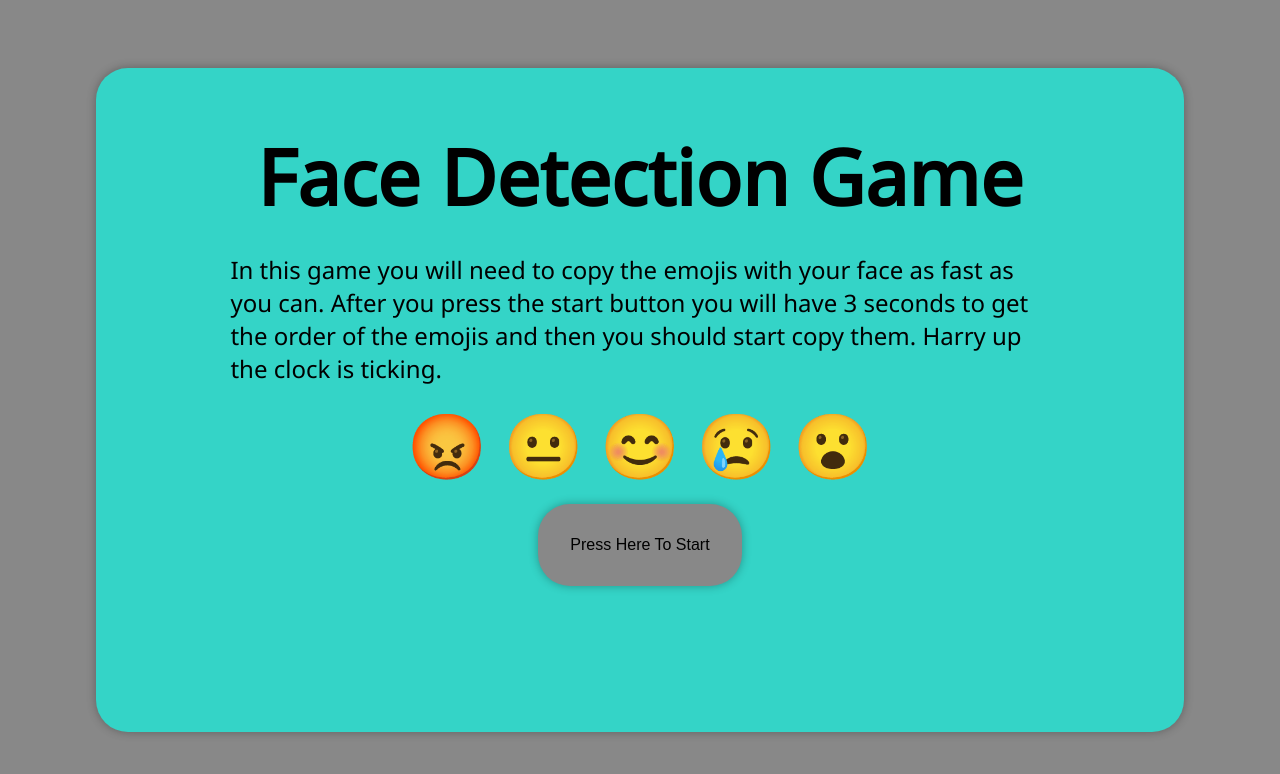
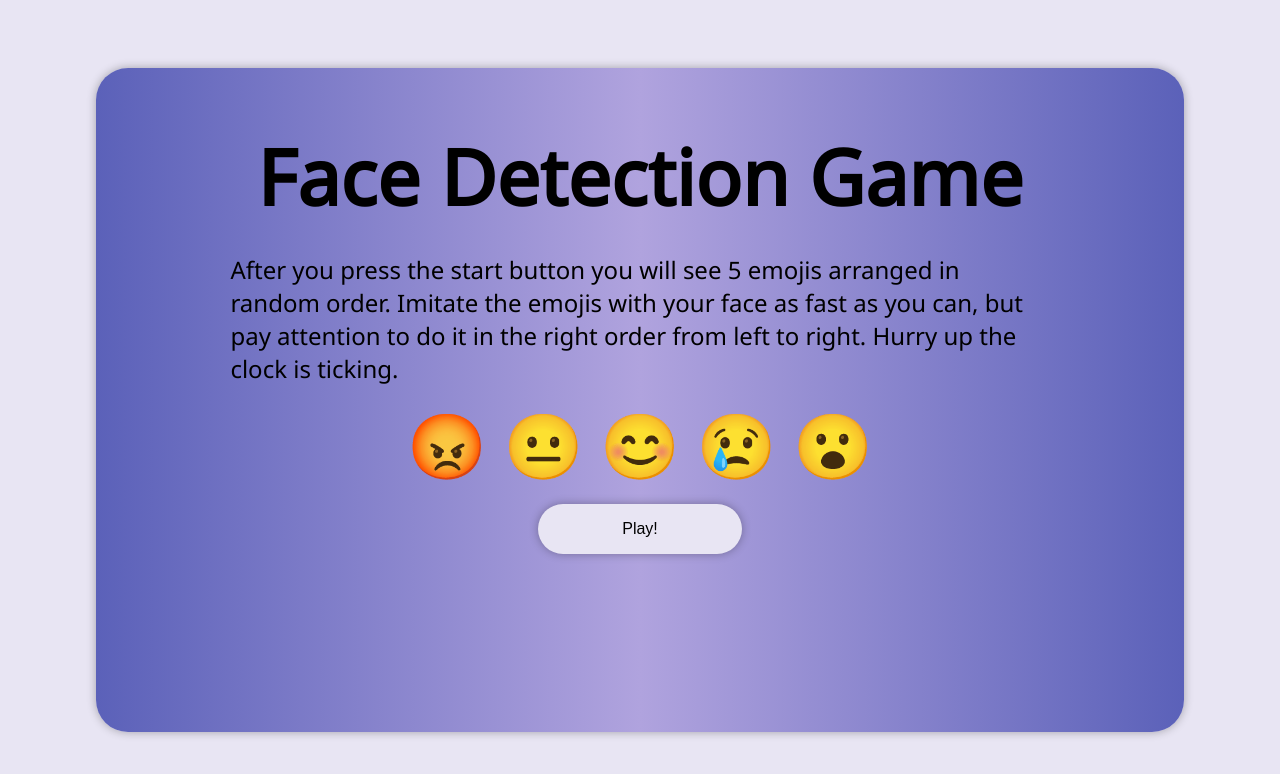
Before and after one commit to ManorHazaz/face-detection-api-game, a plain HTML site: page index.html in a window 1280 px wide. Drawn offline with Linux system fonts and the light colour scheme.

Commit message:
Style improvements

```diff
--- a/css/game.css
+++ b/css/game.css
@@ -13,6 +13,7 @@
 .game-container .game-board
 {
     width: 92vh;
+
 }
 
 .game-container .emojis-todo
@@ -32,14 +33,50 @@
 
 .game-container .timer
 {
-    position: fixed;
-    top: 5%;
+    position: absolute;
+    top: 0;
     left: 50%;
-    transform: translate(-50%, -50% );
+    transform: translateX( -50% );
     font-size: 2rem;
-    background: var(--primary-color);
+    background: var(--secondary-color);
     padding: 0 1rem;
-    border-radius: 1rem;
+    border-bottom-left-radius: 2rem;
+    border-bottom-right-radius: 2rem;
+    box-shadow: 0 0 10px 0 rgba(0, 0, 0, 0.3);
+}
+
+.game-container .mute, .game-container .developer-mode
+{
+    background: none;
+    border: none;
+    font-size: 5vw;
+    top: 2%;
+    left: 5%;
+    transform: translateX( -50% );
+    position: absolute;
+}
+
+.game-container .developer-mode
+{
+    top: 15%;
+}
+
+.game-container .muted::after, .game-container .off::after
+{
+    content: '';
+    position: absolute;
+    top: 50%;
+    left: 3%;
+    width: 100%;
+    height: 7px;
+    border-radius: 2rem;
+    background-color: red;
+    transform: rotate( 45deg );
+}
+
+.game-container .mute:focus, .game-container .developer-mode:focus
+{
+    outline: none;
 }
 
 .game-container .adjust-position
--- a/css/main.css
+++ b/css/main.css
@@ -2,8 +2,8 @@
 
 :root
 {
-    --primary-color: #34d4c7;
-    --secondary-color: #888
+    --primary-color: #5B61B9;
+    --secondary-color: #E8E5F3;
 }
 
 html
@@ -38,7 +38,8 @@ canvas
     width: 80vw;
     height: 75vh;
     padding: 2rem;
-    background-color: var(--primary-color);
+    background: rgb(91,97,185);
+    background: linear-gradient(90deg, rgba(91,97,185,1) 0%, rgba(176,163,222,1) 50%, rgba(91,97,185,1) 100%);
     box-shadow: 0 0 10px 0 rgba(0, 0, 0, 0.3);
     overflow: hidden;
 }
@@ -73,7 +74,7 @@ canvas
     width: 20%;
     margin: 1rem auto;
     background-color: var(--secondary-color);
-    padding: 2rem;
+    padding: 1rem;
     box-shadow: 0 0 10px 0 rgba(0, 0, 0, 0.3);
     transition: 0.3s;
 }
--- a/index.html
+++ b/index.html
@@ -15,12 +15,13 @@
 	<div class="container">
 		<h1> Face Detection Game </h1>
 		<p class="intro">
-			In this game you will need to copy the emojis with your face as fast as you can.
-			After you press the start button you will have 3 seconds to get the order of the emojis
-			and then you should start copy them. Harry up the clock is ticking.
+			After you press the start button you will see 5 emojis arranged in random order.
+			Imitate the emojis with your face as fast as you can,
+			but pay attention to do it in the right order from left to right.
+			Hurry up the clock is ticking.
 		</p>
 		<p class="emojis"></p>
-		<button class='start-game btn'> Press Here To Start  </button>
+		<button class='start-game btn'> Play!  </button>
 	</div>
 </body>
 </html>
--- a/scripts/game.js
+++ b/scripts/game.js
@@ -47,6 +47,7 @@ Promise.all([
 
 video.addEventListener( 'play', () =>
 {
+    console.log('play');
     var emojis = getEmojis();
 
     emojis = shuffle( emojis );
```
Also changed, not shown: game.html (+2 -2 lines).
